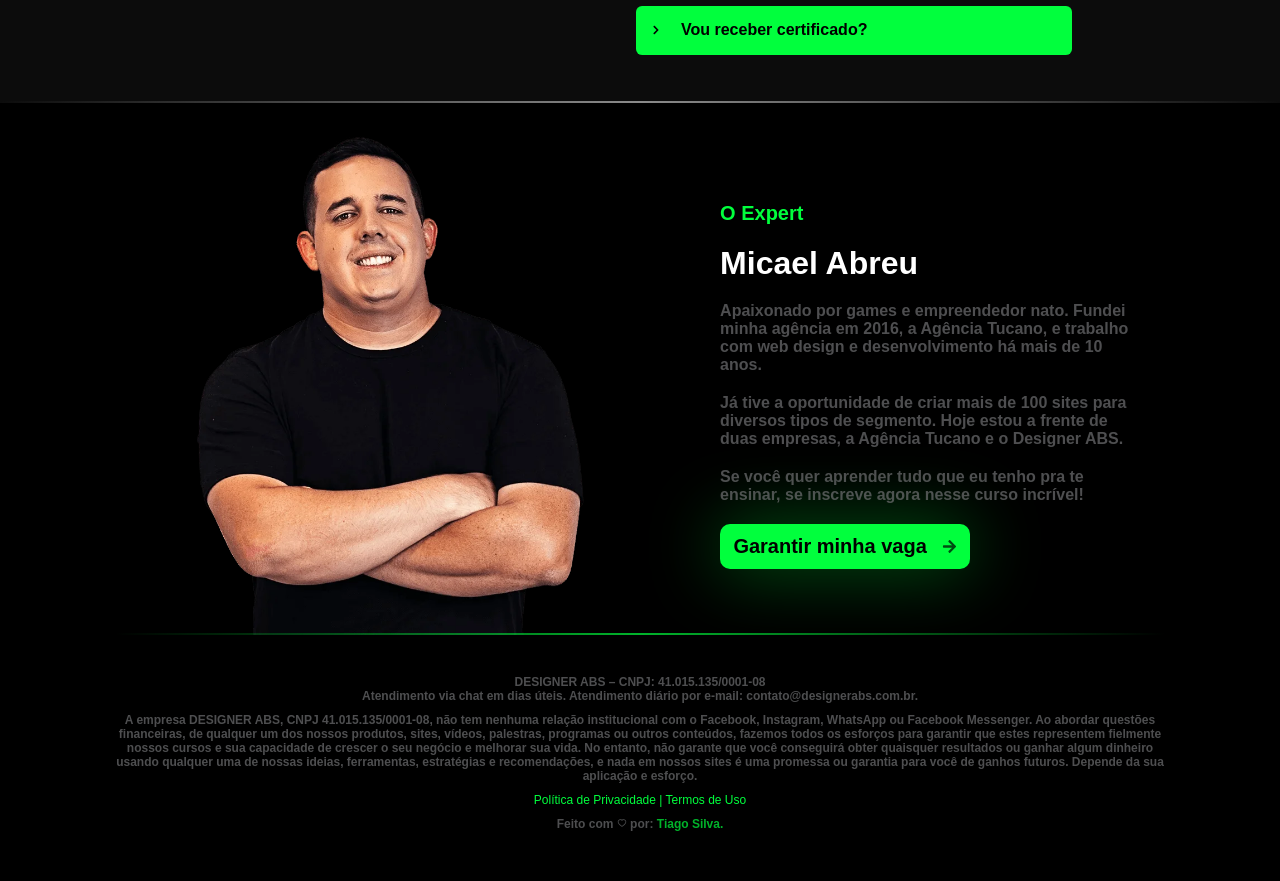
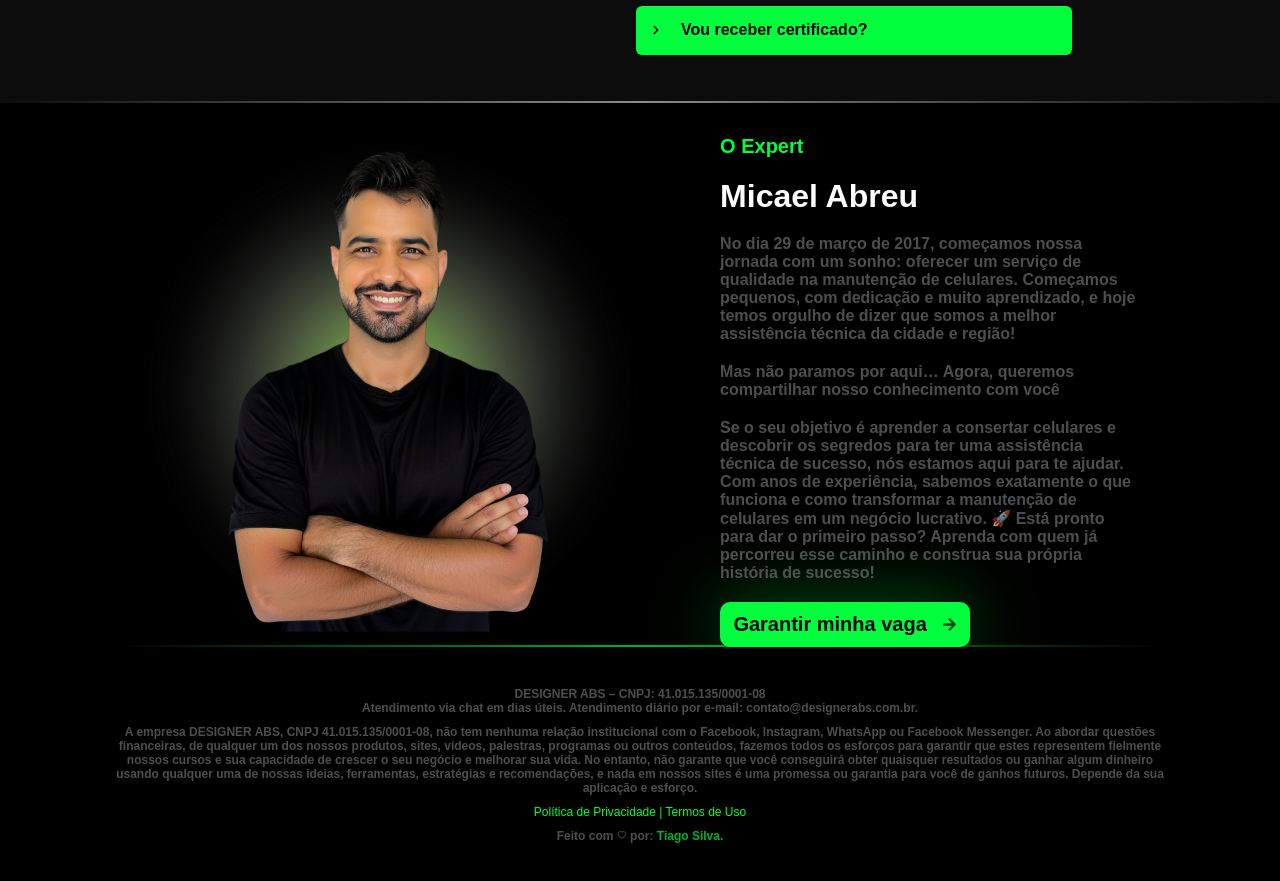
Before and after one commit to Tiago-Silva/cell-phone-maintenance, a Next.js app: page / in a window 1280 px wide. Shown: the part 5143-6024 px from the top of the page. Built offline with nearby package versions, Linux system fonts and the light colour scheme.

Commit message:
refactor: using new image and new texts

```diff
--- a/src/app/components/about/about.tsx
+++ b/src/app/components/about/about.tsx
@@ -2,7 +2,7 @@ import React from 'react';
 import styles from './about.module.css';
 import Button from "@/app/components/button/button";
 import Image from "next/image";
-import { FaArrowRight } from "react-icons/fa";
+import {FaArrowRight} from "react-icons/fa";
 
 const About = () => {
     return (
@@ -11,11 +11,11 @@ const About = () => {
             <div className={styles.left}>
                 <div className={styles.imageWrapper}>
                     <Image
-                        src={'/homen01.png'}
+                        src={'/about/about03.png'}
                         alt={'Homen01'}
                         fill
                         sizes="(max-width: 768px) 100vw, 400px"
-                        style={{ objectFit: 'contain' }}
+                        style={{objectFit: 'contain'}}
                     />
                 </div>
             </div>
@@ -26,14 +26,21 @@ const About = () => {
                     Micael Abreu
                 </h3>
                 <h4 className={styles.subtitle}>
-                    Apaixonado por games e empreendedor nato.
-                    Fundei minha agência em 2016, a Agência Tucano, e trabalho com web design e desenvolvimento há mais de 10 anos.
+                    No dia 29 de março de 2017, começamos nossa jornada com um sonho:
+                    oferecer um serviço de qualidade na manutenção de celulares.
+                    Começamos pequenos, com dedicação e muito aprendizado, e hoje temos orgulho de dizer que somos a
+                    melhor assistência técnica da cidade e região!
                 </h4>
                 <h4 className={styles.subtitle}>
-                    Já tive a oportunidade de criar mais de 100 sites para diversos tipos de segmento. Hoje estou a frente de duas empresas, a Agência Tucano e o Designer ABS.
+                    Mas não paramos por aqui… Agora, queremos compartilhar nosso conhecimento com você
                 </h4>
                 <h4 className={styles.subtitle}>
-                    Se você quer aprender tudo que eu tenho pra te ensinar, se inscreve agora nesse curso incrível!
+                    Se o seu objetivo é aprender a consertar celulares e descobrir os segredos para ter uma assistência
+                    técnica de sucesso, nós estamos aqui para te ajudar. Com anos de experiência, sabemos exatamente o
+                    que funciona e como transformar a manutenção de celulares em um negócio lucrativo.
+
+                    🚀 Está pronto para dar o primeiro passo? Aprenda com quem já percorreu esse caminho e construa sua
+                    própria história de sucesso!
                 </h4>
                 <Button title={'Garantir minha vaga'} icon={FaArrowRight} width={'250px'} height={'45px'}/>
             </div>
```
